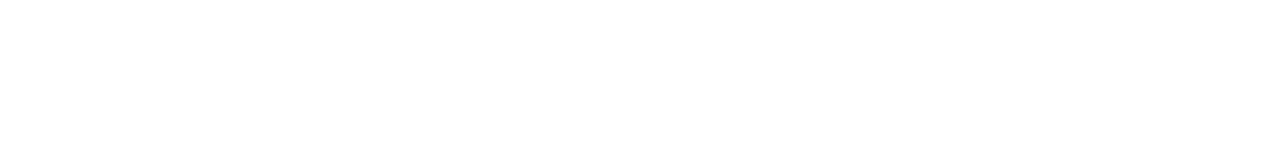
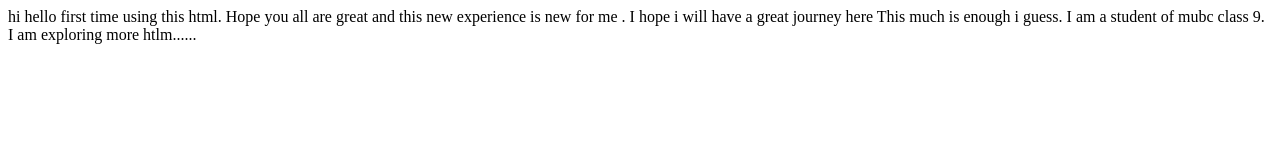
Before and after one commit to zannatulferdousianika/Introduction-to-html, a plain HTML site: page index.html in a window 1280 px wide. Drawn offline with Linux system fonts and the light colour scheme.

Commit message:
File updated

```diff
--- a/index.html
+++ b/index.html
@@ -3,10 +3,15 @@
 <head>
     <meta charset="UTF-8">
     <meta name="viewport" content="width=device-width, initial-scale=1.0">
-    <title>Introduction to HTML</HTML></title>
+    <title>Introduction to HTML</title>
+    <link rel="shortcut icon" href="image/html.jpg" type="image/x-icon">
 
 </head>
 <body>
+    hi hello first time using this html. Hope you all are great and this new experience is
+    new for me . I hope i will have a great journey here
+    <!-- para 2 -->
+     This much is enough i guess. I am a student of mubc class 9. I am exploring more htlm......
 
 </body>
 </html>
```
